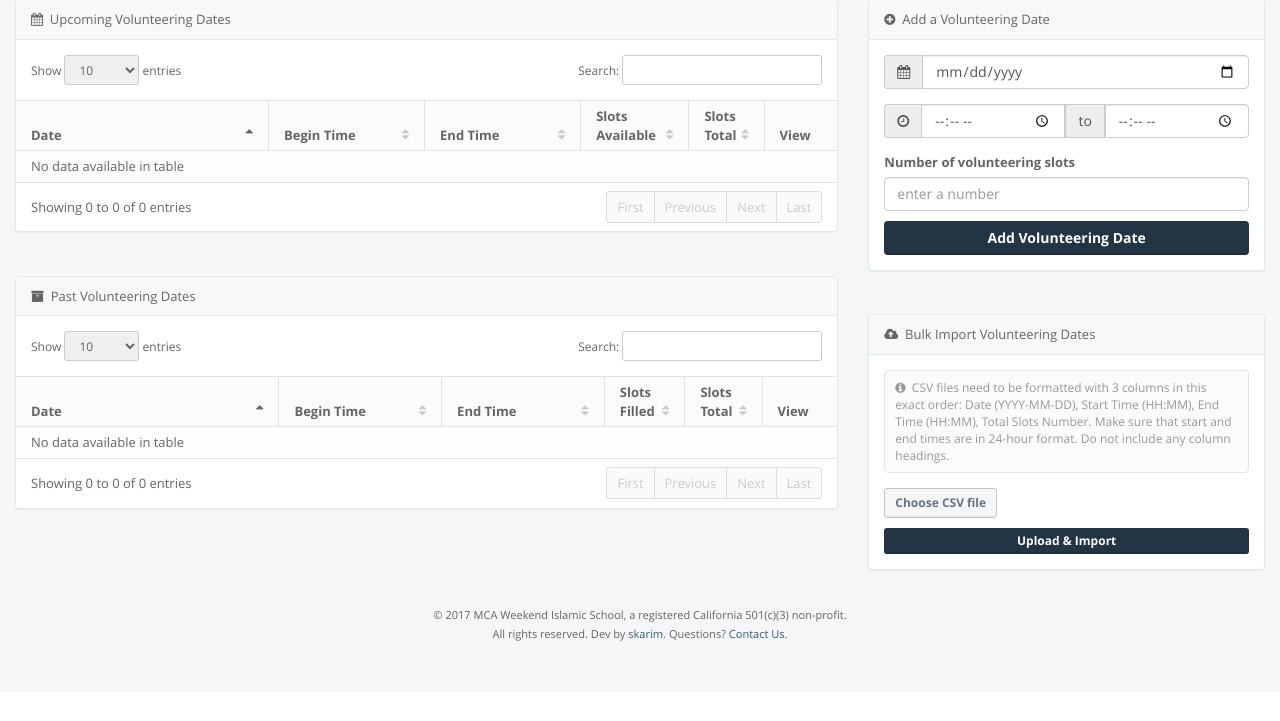
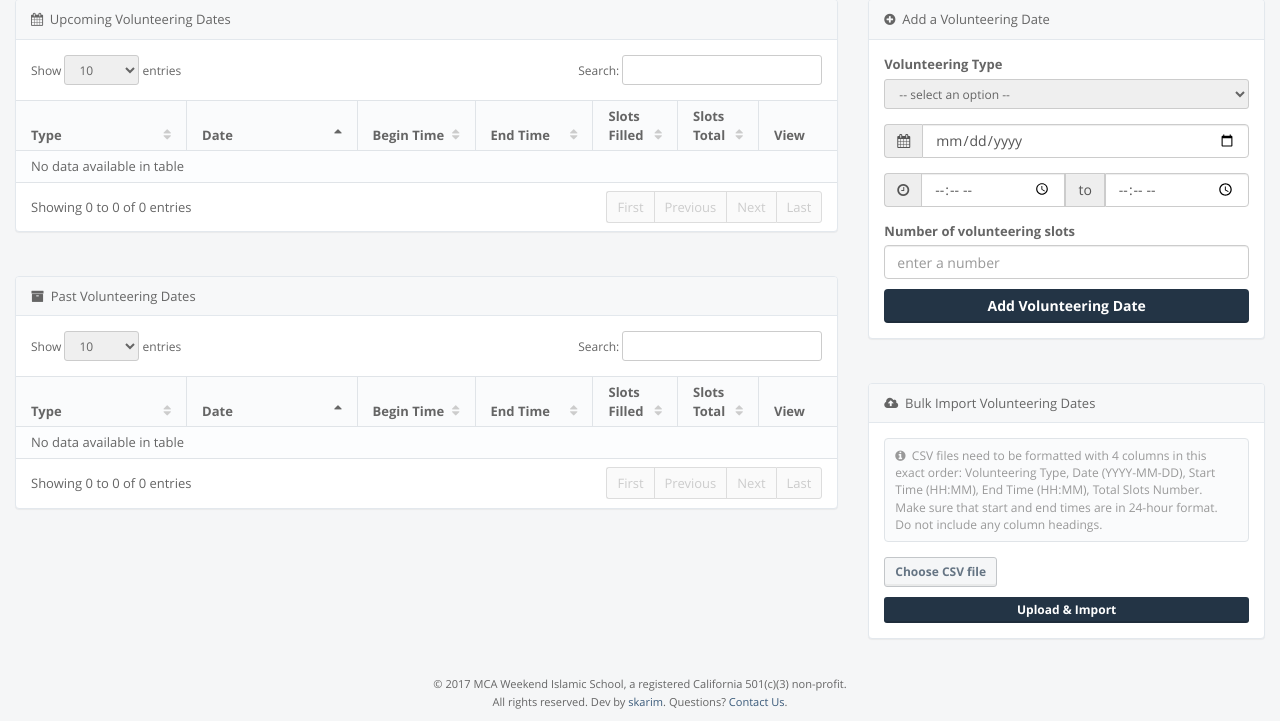
Before and after one commit to skarim/wis-application, a Django app: template templates/admin/manage_dates.html in a window 1280 px wide. Shown: the part 108-829 px from the top of the page. Before the commit the page ends 749 px from the top, so only its background shows below. Run offline with Django 3.2, Linux system fonts and the light colour scheme; the template is opened without the code that fills it, so the values that code supplies are empty; some libraries are stand-ins or nearby versions.

Commit message:
add volunteering date categories
admins can now set a “type” for each volunteering date

```diff
--- a/application/models.py
+++ b/application/models.py
@@ -10,6 +10,7 @@ from services.timing import get_diff_from_now
 
 
 class Volunteer_Date(Document):
+    category = StringField(default='School Day')
     event_begin = DateTimeField()
     event_end = DateTimeField()
     slots_total = IntField()
--- a/static/css/main.css
+++ b/static/css/main.css
@@ -54,3 +54,16 @@ form.panel-body {
     width: 60px;
     height: 64px;
 }
+
+
+/* Form elements styles ----------------------------------------------------- */
+select {
+    font-size: 12px;
+    height: 30px;
+    padding: 5px 10px;
+    border-radius: 3px;
+    display: inline;
+    border: 1px solid #ccc;
+    outline: 0;
+    width:100%;
+}
--- a/templates/admin/manage_dates.html
+++ b/templates/admin/manage_dates.html
@@ -41,10 +41,11 @@
                     <table class="table table-striped m-b-none" data-ride="datatables">
                         <thead>
                             <tr>
-                                <th width="30%">Date</th>
-                                <th width="20%">Begin Time</th>
-                                <th width="20%">End Time</th>
-                                <th width="10%">Slots Available</th>
+                                <th width="20%">Type</th>
+                                <th width="20%">Date</th>
+                                <th width="15%">Begin Time</th>
+                                <th width="15%">End Time</th>
+                                <th width="10%">Slots Filled</th>
                                 <th width="10%">Slots Total</th>
                                 <th width="10%">View</th>
                             </tr>
@@ -53,6 +54,7 @@
                             {% for date in dates %}
                                 {% if not date.is_past %}
                                     <tr>
+                                        <td>{{ date.category }}</td>
                                         <td class="cat-title">{{ date.event_begin|date:'D, M j, Y' }}</td>
                                         <td>{{ date.event_begin|date:'g:i a' }}</td>
                                         <td>{{ date.event_end|date:'g:i a' }}</td>
@@ -78,9 +80,10 @@
                     <table class="table table-striped m-b-none" data-ride="datatables">
                         <thead>
                             <tr>
-                                <th width="30%">Date</th>
-                                <th width="20%">Begin Time</th>
-                                <th width="20%">End Time</th>
+                                <th width="20%">Type</th>
+                                <th width="20%">Date</th>
+                                <th width="15%">Begin Time</th>
+                                <th width="15%">End Time</th>
                                 <th width="10%">Slots Filled</th>
                                 <th width="10%">Slots Total</th>
                                 <th width="10%">View</th>
@@ -90,6 +93,7 @@
                             {% for date in dates %}
                                 {% if date.is_past %}
                                     <tr>
+                                        <td>{{ date.category }}</td>
                                         <td class="cat-title">{{ date.event_begin|date:'D, M j, Y' }}</td>
                                         <td>{{ date.event_begin|date:'g:i a' }}</td>
                                         <td>{{ date.event_end|date:'g:i a' }}</td>
@@ -114,11 +118,33 @@
                 </header>
                 <form action="/dashboard/dates/" method="POST" class="panel-body">
                     <div class="form-group">
+                        <label class="control-label">Volunteering Type</label>
+                        <select id="categorySelector" class="dropdown" required>
+                            <option disabled selected value>
+                                -- select an option --
+                            </option>
+                            <option value="School Day (Saturday)">
+                                School Day (Saturday)
+                            </option>
+                            <option value="School Day (Sunday)">
+                                School Day (Sunday)
+                            </option>
+                            <option value="Other">
+                                Other
+                            </option>
+                        </select>
+                        <div id="otherCategory" style="display:none;">
+                            <br>
+                            <input id="categoryField" type="text" name="category" class="form-control" placeholder="enter your custom volunteering type here">
+                            <hr>
+                        </div>
+                    </div>
+                    <div class="form-group">
                         <div class="input-group">
                             <div class="input-group-addon">
                                 <i class="fa fa-calendar"></i>
                             </div>
-                            <input type="date" name="date" class="form-control" placeholder="YYYY-MM-DD">
+                            <input type="date" name="date" class="form-control" placeholder="YYYY-MM-DD" required>
                         </div>
                     </div>
                     <div class="form-group">
@@ -126,16 +152,16 @@
                             <div class="input-group-addon">
                                 <i class="fa fa-clock-o"></i>
                             </div>
-                            <input type="time" name="start_time" class="form-control" placeholder="hh:mm (24 hour format)">
+                            <input type="time" name="start_time" class="form-control" placeholder="hh:mm (24 hour format)" required>
                             <div class="input-group-addon">
                                 to
                             </div>
-                            <input type="time" name="end_time" class="form-control" placeholder="hh:mm (24 hour format)">
+                            <input type="time" name="end_time" class="form-control" placeholder="hh:mm (24 hour format)" required>
                         </div>
                     </div>
                     <div class="block">
                         <label class="control-label">Number of volunteering slots</label>
-                        <input type="number" name="slots" placeholder="enter a number" class="form-control" required>
+                        <input type="number" name="slots" min="1" placeholder="enter a number" class="form-control" required>
                     </div>
                     <input type="hidden" name="form_type" value="single">
                     {% csrf_token %}
@@ -151,7 +177,7 @@
                 <form action="/dashboard/dates/" method="POST" enctype="multipart/form-data" class="panel-body">
                     <ul class="breadcrumb">
                         <li class="active">
-                            <i class="fa fa-info-circle"></i>&nbsp; CSV files need to be formatted with 3 columns in this exact order: Date (YYYY-MM-DD), Start Time (HH:MM), End Time (HH:MM), Total Slots Number. Make sure that start and end times are in 24-hour format. Do not include any column headings.
+                            <i class="fa fa-info-circle"></i>&nbsp; CSV files need to be formatted with 4 columns in this exact order: Volunteering Type, Date (YYYY-MM-DD), Start Time (HH:MM), End Time (HH:MM), Total Slots Number. Make sure that start and end times are in 24-hour format. Do not include any column headings.
                         </li>
                     </ul>
                     <input type="file" name="csv_date_list" title="Choose CSV file" accept=".csv" class="btn btn-sm btn-default m-b-small" style="left: -168.75px; top: 14px;">
@@ -177,10 +203,27 @@
                 "aoColumnDefs": [
                     {
                         "bSortable": false,
-                        "aTargets": [5]
+                        "aTargets": [6]
                     }
+                ],
+                "aaSorting": [
+                    [ 1, "asc" ]
                 ]
             });
         });
+
+        var $typeSelector = $('#categorySelector');
+
+        $typeSelector.change(function(){
+            var selectedCategoryType = $typeSelector.val();
+
+            if (selectedCategoryType === 'Other') {
+                $('#categoryField').val('');
+                $('#otherCategory').show();
+            } else {
+                $('#otherCategory').hide();
+                $('#categoryField').val(selectedCategoryType);
+            }
+        });
     </script>
 {% endblock %}
```
Also changed, not shown: dashboard/utils.py (+4 -5 lines), dashboard/views.py (+10 -6 lines), templates/admin/view_date.html (+7 -7 lines), templates/admin/view_volunteer.html (+9 -4 lines), templates/volunteers/dashboard.html (+9 -4 lines), templates/volunteers/volunteer_manage_registrations.html (+9 -4 lines), templates/volunteers/volunteer_register.html (+12 -7 lines).
